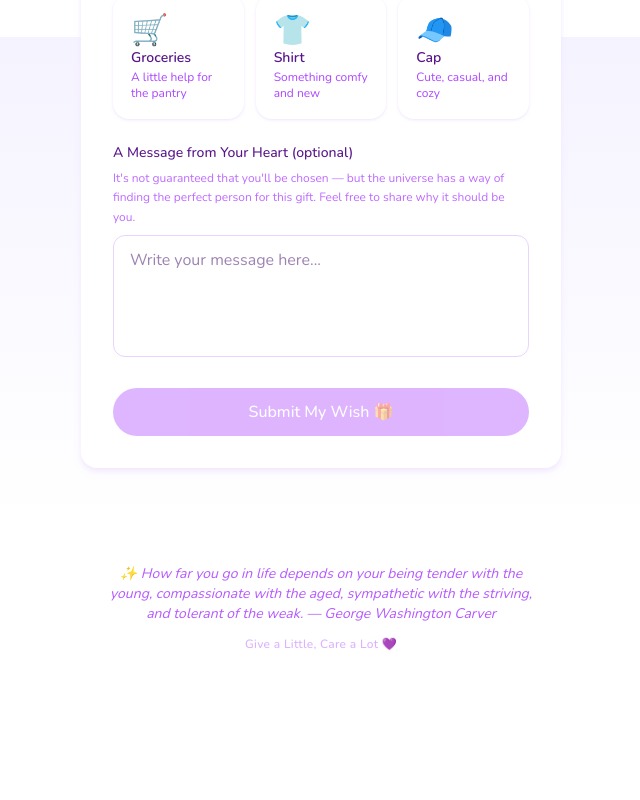
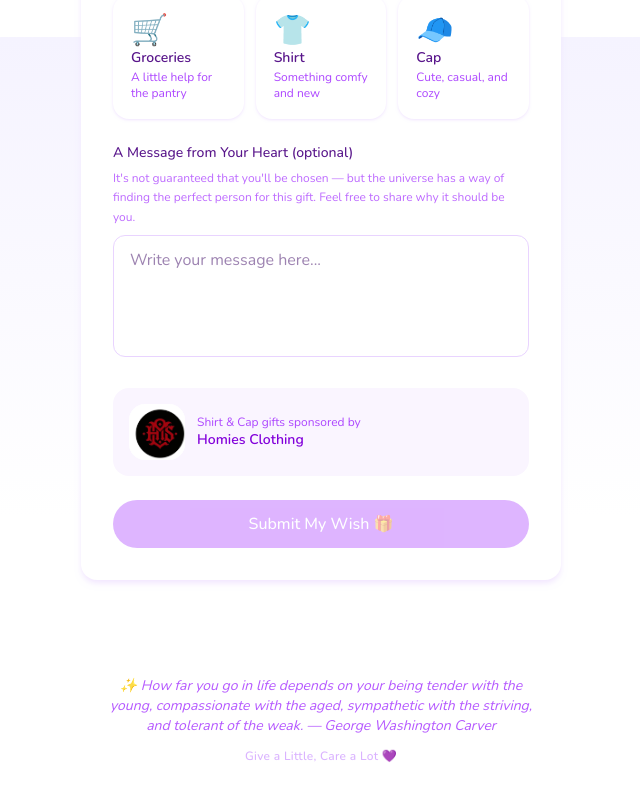
Before and after one commit to johnallen-dev/AllenAtThirtyFour, a Next.js app: page /receive in a window 1280 px wide. Shown: the part 763-1563 px from the top of the page, without its empty margins (319-959 px from the left). Before the commit the page ends 1455 px from the top, so only its background shows below. Built offline with nearby package versions, Linux system fonts and the light colour scheme.

Commit message:
Add Homies Clothing sponsor credit to Receiver form

```diff
--- a/src/components/ReceiverForm.tsx
+++ b/src/components/ReceiverForm.tsx
@@ -176,6 +176,30 @@ export default function ReceiverForm() {
         />
       </div>
 
+      <a
+        href="https://www.facebook.com/p/Homies-Clothing-61577514410406/"
+        target="_blank"
+        rel="noopener noreferrer"
+        className="flex items-center gap-3 rounded-2xl bg-purple-50 p-4 hover:bg-purple-100 transition-colors"
+      >
+        <span className="w-14 h-14 rounded-2xl overflow-hidden flex-shrink-0 bg-white">
+          {/* eslint-disable-next-line @next/next/no-img-element */}
+          <img
+            src="/Homies.png"
+            alt="Homies Clothing logo"
+            className="w-full h-full object-cover object-left"
+          />
+        </span>
+        <span>
+          <span className="block text-xs text-purple-500">
+            Shirt &amp; Cap gifts sponsored by
+          </span>
+          <span className="block text-sm font-semibold text-purple-700">
+            Homies Clothing
+          </span>
+        </span>
+      </a>
+
       <button
         type="submit"
         disabled={!canSubmit || status === "submitting"}
```
Also changed, not shown: public/Homies.png (added).
